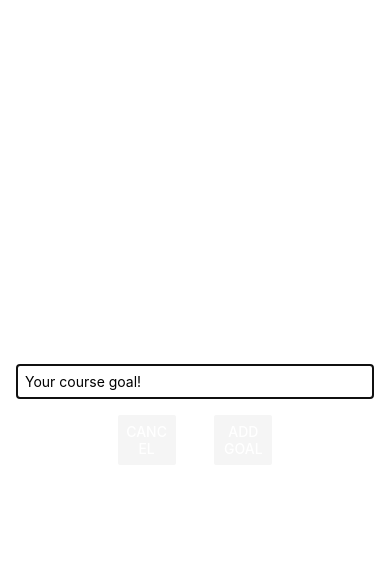
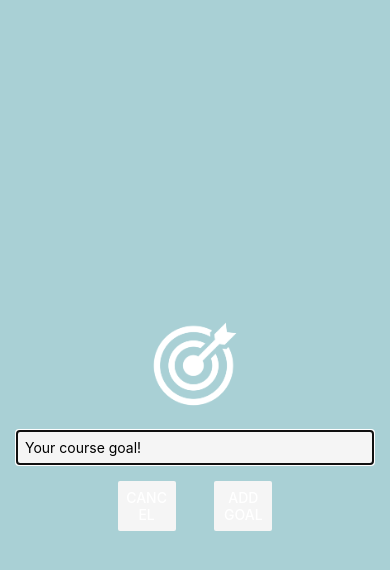
Before and after one commit to jvanleersum/React-Native-Todo-App, a React Native app: screen / in a window 390 px wide. Both pictures are taken after a click on the button "ADD NEW GOAL". Shown: the top 570 px of the page. Built offline with nearby package versions, Linux system fonts and the light colour scheme.

Commit message:
Added a goals image for a new goal, and updated colors

```diff
--- a/App.js
+++ b/App.js
@@ -36,7 +36,7 @@ const App = () => {
 
   return (
     <View style={styles.appContainer}>
-      <Button onPress={openModalHandler} title="Add New Goal" />
+      <Button onPress={openModalHandler} title="Add New Goal" color="orange" />
       <GoalInput showModal={showModal} addGoal={addGoalHandler} onCloseModalHandler={closeModalHandler}/>
       <View style={styles.goalsContainer}>
         {hasGoals && <FlatList
--- a/components/GoalInput.js
+++ b/components/GoalInput.js
@@ -1,5 +1,12 @@
 import { useState } from "react";
-import { View, TextInput, Button, StyleSheet, Modal } from "react-native";
+import {
+  View,
+  TextInput,
+  Button,
+  StyleSheet,
+  Modal,
+  Image,
+} from "react-native";
 
 const GoalInput = (props) => {
   const [enteredText, setEnteredText] = useState("");
@@ -21,6 +28,7 @@ const GoalInput = (props) => {
   return (
     <Modal visible={props.showModal} animationType="slide">
       <View style={styles.inputContainer}>
+        <Image style={styles.image} source={require('../assets/images/goal.png')}/>
         <TextInput
           value={enteredText}
           style={styles.textInput}
@@ -36,7 +44,11 @@ const GoalInput = (props) => {
             />
           </View>
           <View style={styles.buttonYellow}>
-            <Button title="Add goal" onPress={addGoalHandler} color="whitesmoke" />
+            <Button
+              title="Add goal"
+              onPress={addGoalHandler}
+              color="whitesmoke"
+            />
           </View>
         </View>
       </View>
@@ -52,28 +64,35 @@ const styles = StyleSheet.create({
     padding: 16,
     justifyContent: "center",
     alignItems: "center",
+    backgroundColor: "#a9d0d5"
+  },
+  image: {
+    width: 100,
+    height: 100,
+    margin: 16
   },
   textInput: {
     borderWidth: 1,
     borderColor: "#CCCCCC",
     width: "100%",
     padding: 8,
+    backgroundColor: "whitesmoke"
   },
   buttonContainer: {
     flexDirection: "row",
     justifyContent: "space-around",
-    margin: 8
+    margin: 8,
   },
   buttonOrange: {
     width: "30%",
     borderRadius: 6,
     margin: 8,
-    backgroundColor: "#ff6f00"
+    backgroundColor: "#ff6f00",
   },
   buttonYellow: {
     width: "30%",
     borderRadius: 6,
     margin: 8,
-    backgroundColor: "orange"
-  }
+    backgroundColor: "orange",
+  },
 });
--- a/components/GoalItem.js
+++ b/components/GoalItem.js
@@ -24,7 +24,7 @@ const styles = StyleSheet.create({
   goalItem: {
     margin: 8,
     borderRadius: 6,
-    backgroundColor: "#e7e5e5",
+    backgroundColor: "#a9d0d5"
   },
   pressedItem: {
     opacity: 0.5,
```
Also changed, not shown: assets/images/goal.png (added).
